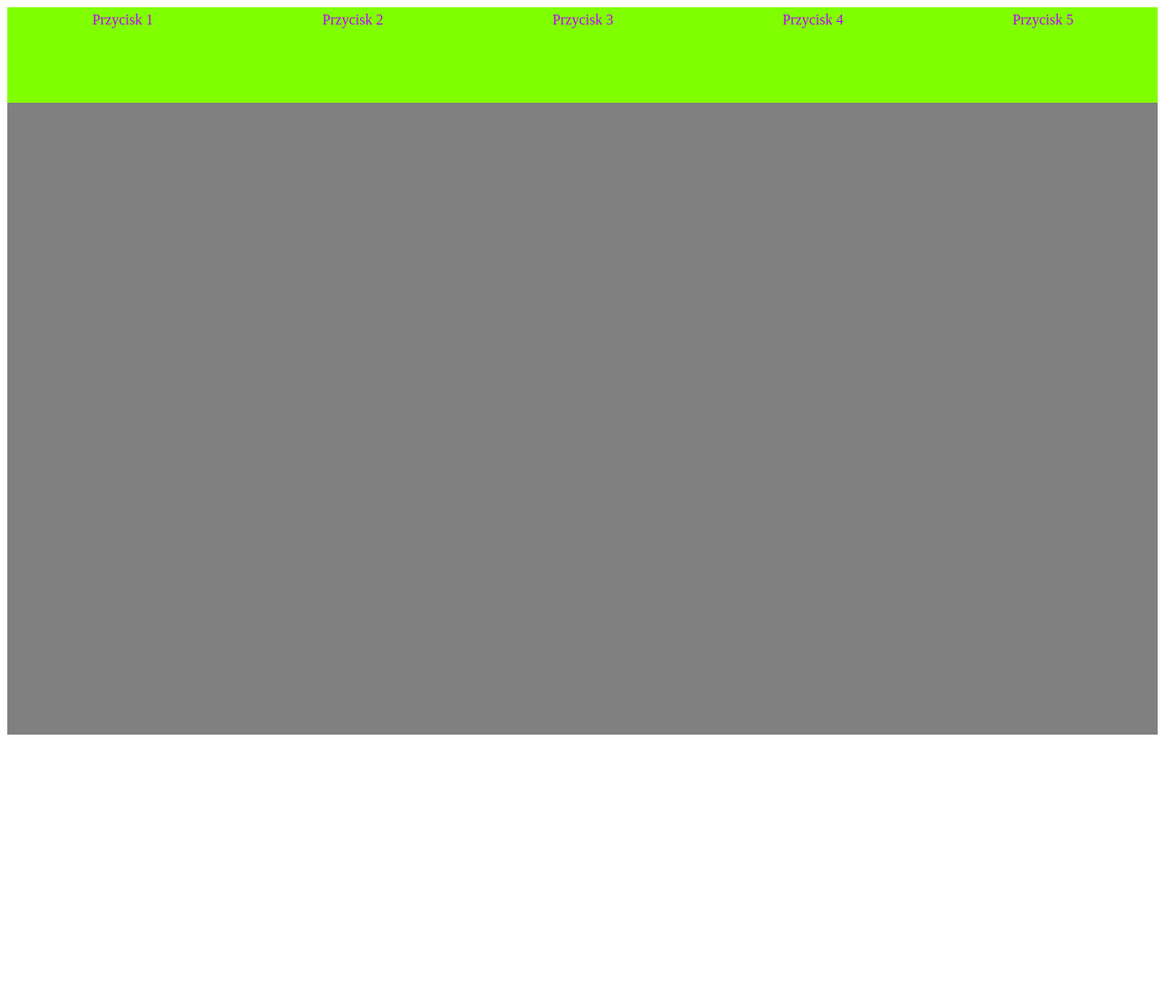
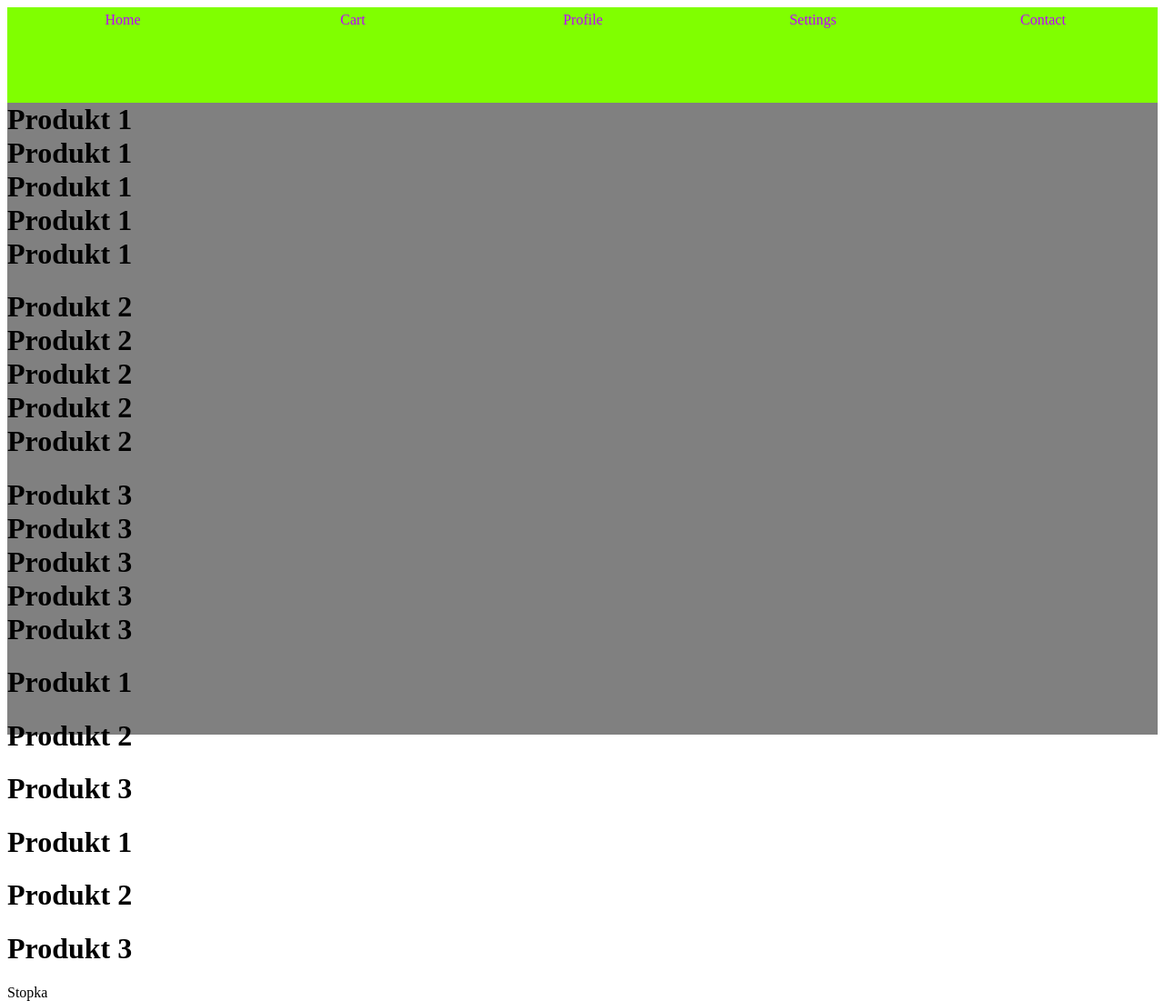
Before and after one commit to mateusz-lisik/StronaDlaKrzycha, a plain HTML site: page index.html in a window 1280 px wide. Shown: the whole page at 91% size. Before the commit the page ends 816 px from the top, so only its background shows below. Drawn offline with Linux system fonts and the light colour scheme.

Commit message:
Update index.html

```diff
--- a/index.html
+++ b/index.html
@@ -6,20 +6,44 @@
 
 	<body>
 		<div id="main">
-			<div class="menu_button">
-				Przycisk 1
+			<div id="menubox">
+				<a href="index.html"><div class="menu_button">
+					Home
+				</div></a>
+				<a href="koszyk.html"><div class="menu_button">
+					Cart
+				</div></a>
+				<a href="profil.html"><div class="menu_button">
+					Profile
+				</div></a>
+				<a href="ustawienia.html"><div class="menu_button">
+					Settings
+				</div></a>
+				<a href="kontakt.html"><div class="menu_button">
+					Contact
+				</div></a>
 			</div>
-			<div class="menu_button">
-				Przycisk 2
+
+			<div class="box">
+				<div class="smallBox"><h1>Produkt 1</br>Produkt 1</br>Produkt 1</br>Produkt 1</br>Produkt 1</h1></div>
+				<div class="smallBox"><h1>Produkt 2</br>Produkt 2</br>Produkt 2</br>Produkt 2</br>Produkt 2</h1></div>
+				<div class="smallBox"><h1>Produkt 3</br>Produkt 3</br>Produkt 3</br>Produkt 3</br>Produkt 3</h1></div>
 			</div>
-			<div class="menu_button">
-				Przycisk 3
+
+			<div class="box">
+				<div class="smallBox"><h1>Produkt 1</h1></div>
+				<div class="smallBox"><h1>Produkt 2</h1></div>
+				<div class="smallBox"><h1>Produkt 3</h1></div>
 			</div>
-			<div class="menu_button">
-				Przycisk 4
+
+			<div class="box">
+				<div class="smallBox"><h1>Produkt 1</h1></div>
+				<div class="smallBox"><h1>Produkt 2</h1></div>
+				<div class="smallBox"><h1>Produkt 3</h1></div>
 			</div>
-			<div class="menu_button">
-				Przycisk 5
+
+			<div id="stopka">
+				Stopka
 			</div>
 		</div>
 	</body>
```
